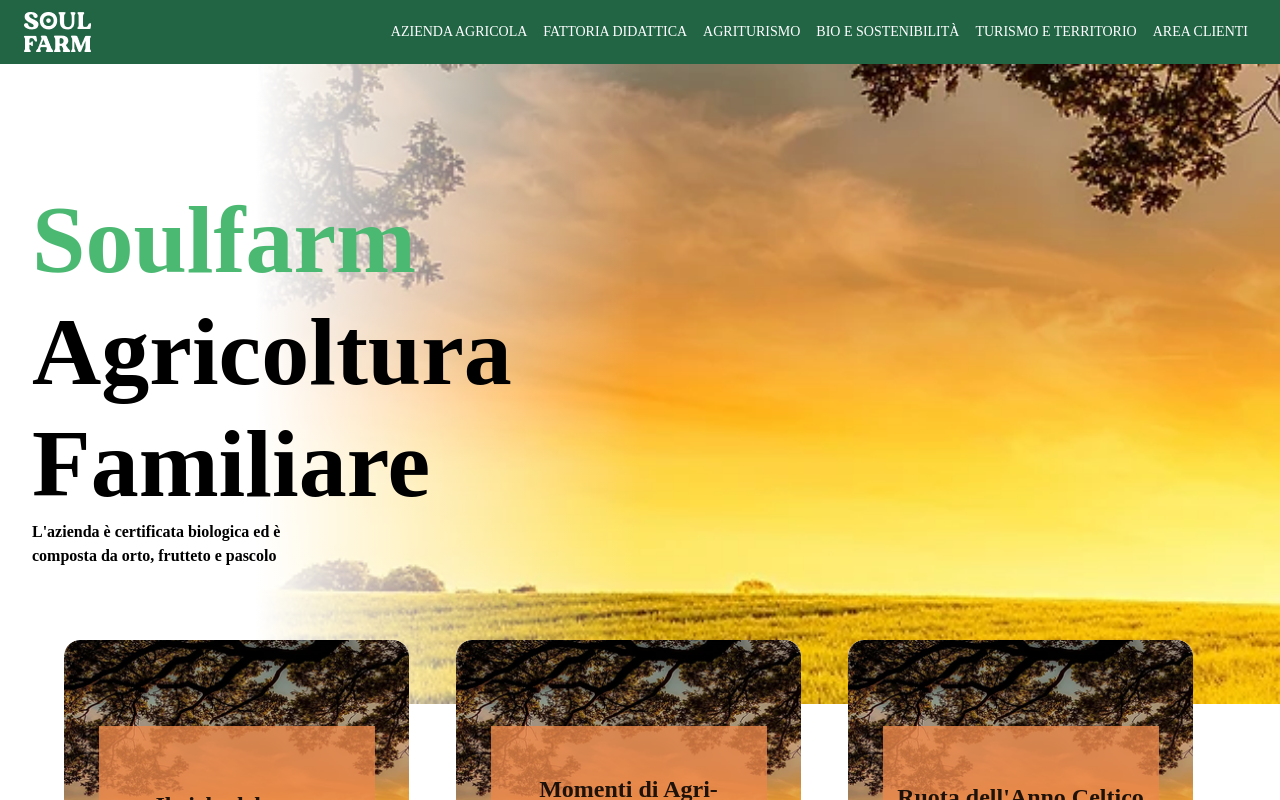
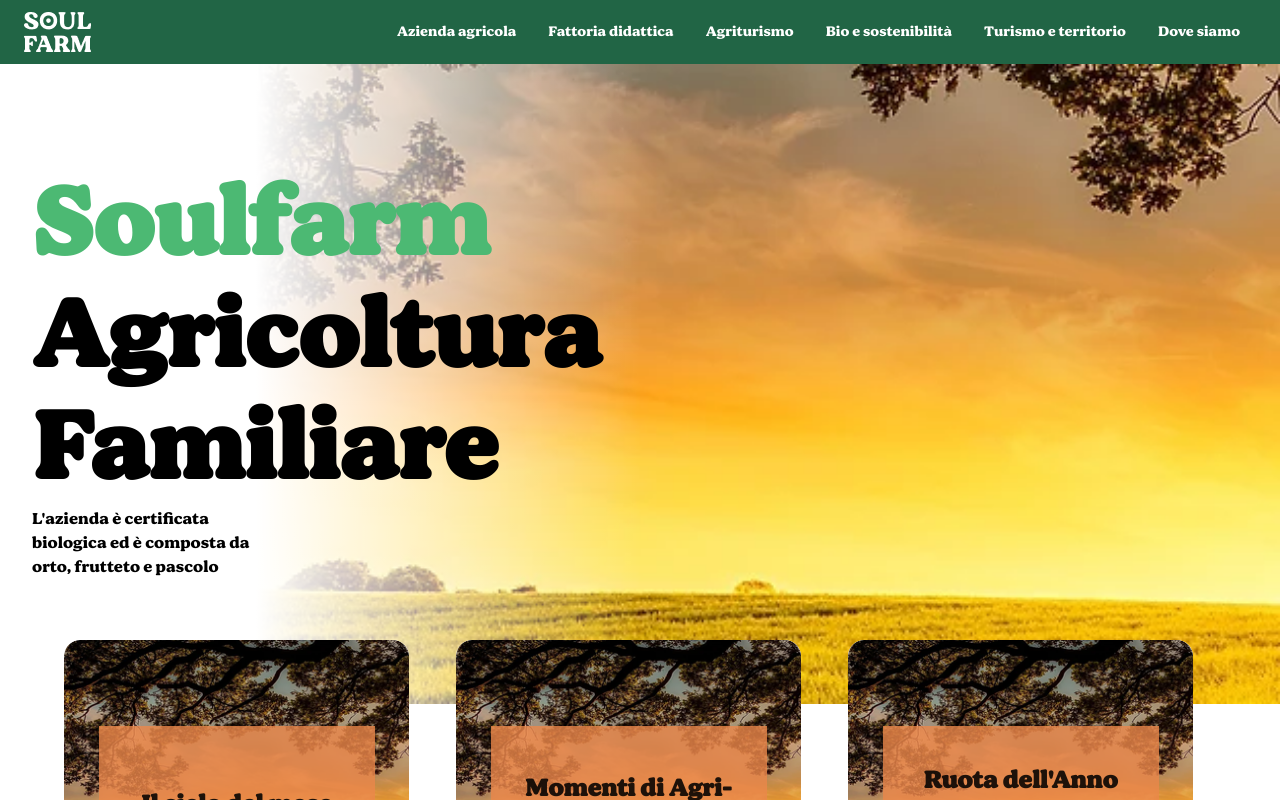
Before and after one commit to darioesposito01/pixel_crew_proj, a React (Vite) app: page / in a window 1280 px wide. Shown: the top 800 px of the page. Built offline with nearby package versions, Linux system fonts and the light colour scheme.

Commit message:
aggiunta e modifica footer, cambio font e altre modifiche grafiche

```diff
--- a/src/Components/ButtonCustom.jsx
+++ b/src/Components/ButtonCustom.jsx
@@ -16,7 +16,7 @@
         textTransform:'none',
     }}
     >
-        <Typography>
+        <Typography sx={{fontWeight:'normal', fontSize:12}}>
         {children}
         </Typography>
     </Button>
--- /dev/null
+++ b/src/Components/Footer.jsx
@@ -0,0 +1,75 @@
+import React from 'react';
+import { Box, Container, Grid, Typography, Divider } from '@mui/material';
+
+
+import UE_image from '../assets/UE_image.png';
+import Frame from '../assets/Frame.png';
+
+
+const Footer = () => {
+  return (
+    <Box sx={{ bgcolor: '#1E5D3F', color: 'white', py: 4 }}>
+      <Container maxWidth="lg">
+        <Grid container sx={{flexDirection:'column'}}>
+          <Grid item>
+          <img src={Frame} alt="Soul Farm Logo" style={{ height: '40px' }} />
+          </Grid>
+          <Divider sx={{ my: 3, bgcolor: 'rgba(255,255,255,0.2)' }} />
+          <Box sx={{display:'flex', flexDirection:'row'}}>
+          <Grid item xs={12} md={3}>
+            <Typography variant="h6" sx={{ color: '#d4ff63' }} gutterBottom>
+              AZIENDA AGRICOLA
+            </Typography>
+            <Typography variant="body2">Agricultura</Typography>
+            <Typography variant="body2">Allevamenti</Typography>
+            <Typography variant="body2">Bottega agricola</Typography>
+            <Typography variant="body2">Punti vendita</Typography>
+          </Grid>
+          <Grid item xs={12} md={3}>
+            <Typography variant="h6" sx={{ color: '#d4ff63' }} gutterBottom>
+              FATTORIA DIDATTICA
+            </Typography>
+            <Typography variant="body2">Attività scuole</Typography>
+            <Typography variant="body2">Attività per grandi e piccoli</Typography>
+            <Typography variant="body2">Planetario</Typography>
+            <Typography variant="body2">Fattoria sociale</Typography>
+          </Grid>
+          <Grid item xs={12} md={3}>
+            <Typography variant="h6" sx={{ color: '#d4ff63' }} gutterBottom>
+              AGRITURISMO
+            </Typography>
+            <Typography variant="body2">BIO E SOSTENIBILITÀ</Typography>
+            <Typography variant="body2">TURISMO E TERRITORIO</Typography>
+            <Typography variant="body2">CONTATTI</Typography>
+          </Grid>
+          <Box>
+              <img src={UE_image} alt="EU Logo" style={{ maxWidth: '100%', height: 'auto' }} />
+            </Box>
+          </Box>
+
+        </Grid>
+        <Divider sx={{ my: 3, bgcolor: 'rgba(255,255,255,0.2)' }} />
+        <Box sx={{ display: 'flex', justifyContent: 'space-between', alignItems: 'start', flexWrap: 'wrap'}}>
+        <Box sx={{display:'flex', flexDirection:'column'}}>
+          <Typography variant="body2" sx={{ my: 1 }}>
+            Azienda Agricola "Elilu" di Gastaldi Elisa - Agricultura Familiare
+          </Typography>
+          <Typography variant="body2" sx={{ my: 1 }}>
+            P.IVA 02322540184
+          </Typography>
+          </Box>
+          <Box>
+            <Typography variant="body2" component="span">
+              Code Emiliano Bucci
+            </Typography>
+            <Typography variant="body2" component="span" sx={{ ml: 2 }}>
+              Design Michele Fasani
+            </Typography>
+          </Box>
+        </Box>
+      </Container>
+    </Box>
+  );
+};
+
+export default Footer;
--- a/src/Components/NavBar.jsx
+++ b/src/Components/NavBar.jsx
@@ -7,8 +7,9 @@
 
 
 import Frame from '../assets/Frame.png';
+import { Typography } from '@mui/material';
 
-const pages = ['Azienda agricola', 'Fattoria didattica', 'Agriturismo', 'Bio e sostenibilità', 'Turismo e territorio', 'Area clienti'];
+const pages = ['Azienda agricola', 'Fattoria didattica', 'Agriturismo', 'Bio e sostenibilità', 'Turismo e territorio', 'Dove siamo'];
 
 const Navbar = () => {
 
@@ -23,9 +24,11 @@
             {pages.map((page) => (
               <Button
                 key={page}
-                sx={{ color: 'white', display: 'block' }}
+                sx={{ color: 'white', display: 'block', mx:1 }}
               >
+                <Typography textTransform={'none'} sx={{fontSize:14}}>
                 {page}
+                </Typography>
               </Button>
             ))}
           </Box>
--- a/src/HomePage.jsx
+++ b/src/HomePage.jsx
@@ -7,6 +7,7 @@
 import PlanetarioSection from './Components/PlanetarioSection';
 import NovitaBottegaSection from './Components/NovitaSection';
 import NewsletterSubscription from './Components/NewsletterSubscription';
+import Footer from './Components/Footer';
 
 const SoulFarmHomepage = () => {
   return (
@@ -19,6 +20,7 @@
         <PlanetarioSection/>
         <NovitaBottegaSection/>
         <NewsletterSubscription/>
+        <Footer/>
     </div>
   );
 };
--- a/src/index.css
+++ b/src/index.css
@@ -73,8 +73,8 @@
 
 @font-face {
   font-family: 'CustomFont';
-  src: url('./fonts/Fontspring-DEMO-moranga-boldit-iF663c8d967e73c.otf') format('otf');
-  font-weight: bolder;
+  src: url('./fonts/Bogue.ttf') format('truetype');
+  /* font-weight: bolder; */
 }
 
 :root {
--- a/src/theme/ThemeProvider.jsx
+++ b/src/theme/ThemeProvider.jsx
@@ -25,15 +25,16 @@
       },
     body1:{
         fontFamily: 'CustomFont',
-        fontWeight:'bold'
+        // fontWeight:'bold'
     },
     body2:{
         fontFamily: 'CustomFont',
-        fontWeight:'bold'
+
+        // fontWeight:'bold'
     },
     subtitle1:{
         fontFamily: 'CustomFont',
-        fontWeight:'bold'
+        // fontWeight:'bold'
     },
 
   },
```
Also changed, not shown: src/assets/UE_image.png (added), src/fonts/Bogue.ttf (added).
